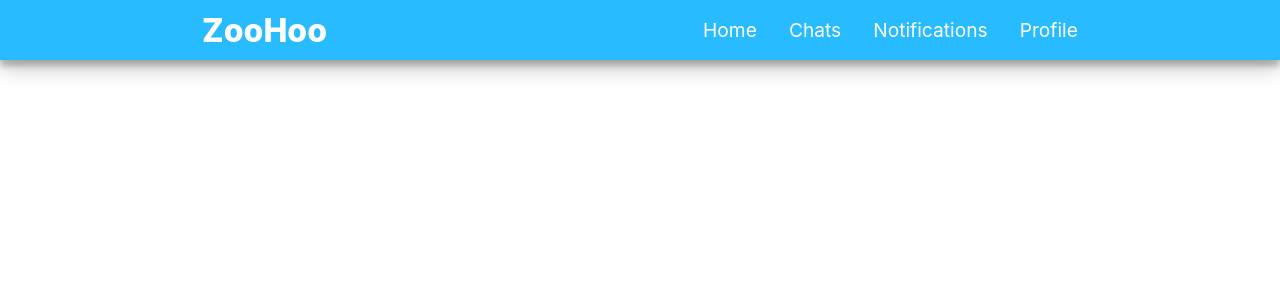
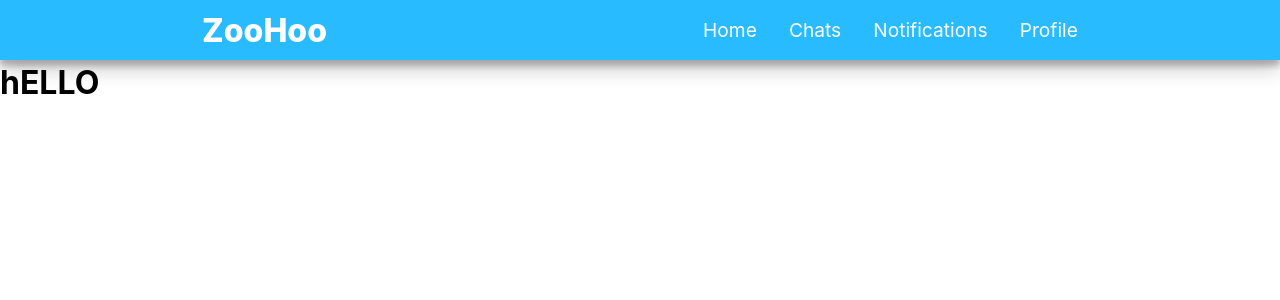
Before and after one commit to yaman1337/zoohoo, a Next.js app: page /profile in a window 1280 px wide. Shown: the top 300 px of the page. Built offline with nearby package versions, Linux system fonts and the light colour scheme.

Commit message:
refactored import statements

```diff
--- a/components/Feed.js
+++ b/components/Feed.js
@@ -1,4 +1,4 @@
-import styles from "../styles/components/Feed.module.css";
+import styles from "@/styles/components/Feed.module.css";
 import Post from "./Post";
 const Feed = () => {
   return (
--- a/components/Navbar.js
+++ b/components/Navbar.js
@@ -1,4 +1,4 @@
-import styles from "../styles/components/Navbar.module.css";
+import styles from "@/styles/components/Navbar.module.css";
 import Link from "next/link";
 
 export default function Navbar() {
--- a/components/Post.js
+++ b/components/Post.js
@@ -1,6 +1,6 @@
 import Image from "next/image";
 import Link from "next/link";
-import styles from "../styles/components/Post.module.css";
+import styles from "@/styles/components/Post.module.css";
 import { AiOutlineHeart } from "react-icons/ai";
 import { BsHeartFill } from "react-icons/bs";
 import { useState } from "react";
--- /dev/null
+++ b/components/ProfileCard.js
@@ -0,0 +1,10 @@
+import styles from "@/styles/components/Profile.module.css";
+
+const ProfileCard = () => {
+  return (
+    <div className={styles.profile}>
+    <h1>hELLO </h1></div>
+  )
+}
+
+export default ProfileCard
--- a/pages/chats.js
+++ b/pages/chats.js
@@ -1,4 +1,4 @@
-import Navbar from "../components/Navbar";
+import Navbar from "@/components/Navbar";
 import Head from "next/head";
 
 
--- a/pages/index.js
+++ b/pages/index.js
@@ -1,8 +1,8 @@
 import Head from "next/head";
 import Image from "next/image";
-import styles from "../styles/pages/Home.module.css";
-import Navbar from "../components/Navbar";
-import Feed from "../components/Feed";
+import styles from "@/styles/pages/Home.module.css";
+import Navbar from "@/components/Navbar";
+import Feed from "@/components/Feed";
 
 export default function Home() {
   return (
--- a/pages/notifications.js
+++ b/pages/notifications.js
@@ -1,4 +1,4 @@
-import Navbar from "../components/Navbar";
+import Navbar from "@/components/Navbar";
 import Head from "next/head";
 
 
--- a/pages/profile.js
+++ b/pages/profile.js
@@ -1,5 +1,6 @@
-import Navbar from "../components/Navbar";
+import Navbar from "@/components/Navbar";
 import Head from "next/head";
+import ProfileCard from "@/components/ProfileCard"
 
 
 const profile = () => {
@@ -10,8 +11,8 @@ const profile = () => {
         <meta name="description" content="Generated by create next app" />
         <link rel="icon" href="/favicon.ico" />
       </Head>
-
       <Navbar />
+      <ProfileCard />
     </div>
   )
 }
--- /dev/null
+++ b/styles/components/Profile.module.css
@@ -0,0 +1,5 @@
+.profile {
+    margin-top: 63px;
+    min-height: calc(100vh - 63px);
+    width: 100%;
+}
```
